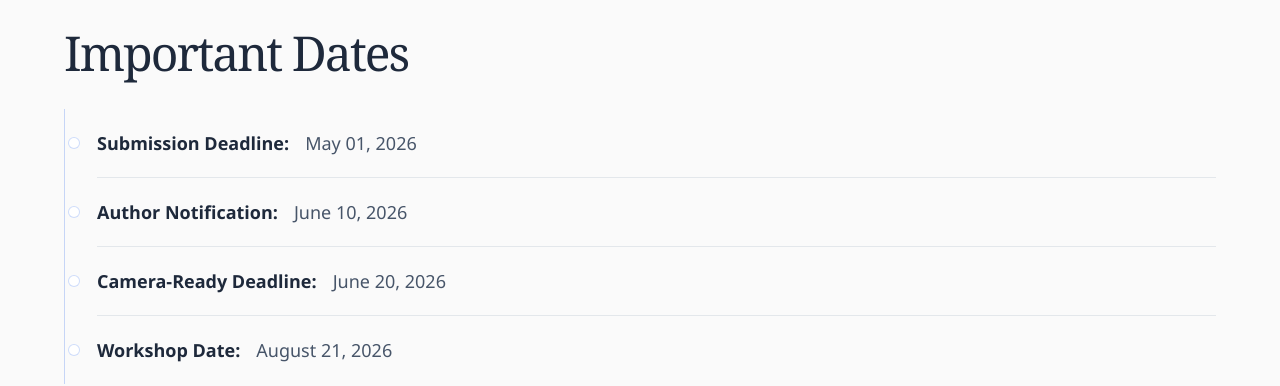
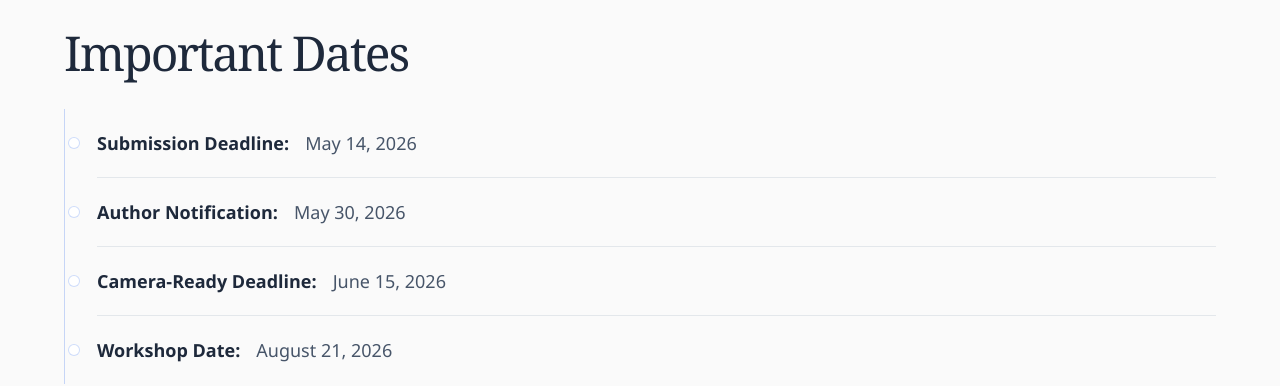
Before and after one commit to hvg-workshop/workshop2026, a React (Vite) app: page /#overview in a window 1280 px wide. Shown: the part 2440-2826 px from the top of the page. Built offline with nearby package versions, Linux system fonts and the light colour scheme.

Commit message:
Update workshop important dates

```diff
--- a/src/content/workshop-content.js
+++ b/src/content/workshop-content.js
@@ -61,9 +61,9 @@ export const workshopContent = {
   importantDates: {
     title: 'Important Dates',
     items: [
-      'Submission Deadline: May 01, 2026',
-      'Author Notification: June 10, 2026',
-      'Camera-Ready Deadline: June 20, 2026',
+      'Submission Deadline: May 14, 2026',
+      'Author Notification: May 30, 2026',
+      'Camera-Ready Deadline: June 15, 2026',
       'Workshop Date: August 21, 2026',
     ],
   },
```
